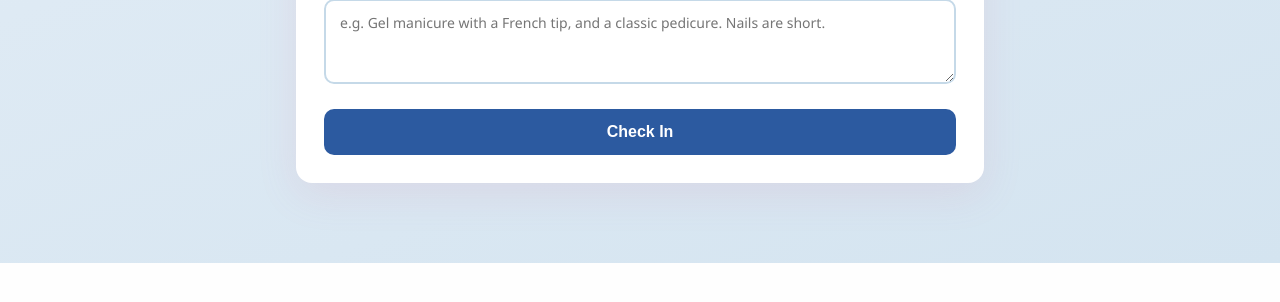
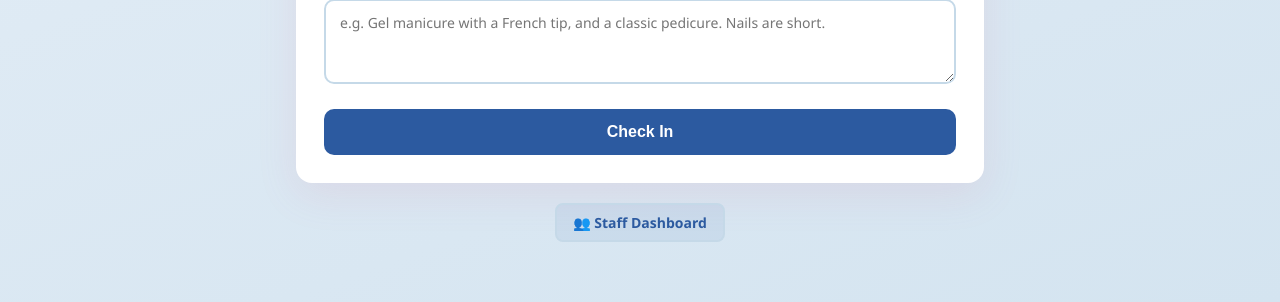
Before and after one commit to KEVIN-NGUYENDAD/Sass-ai-app, a Flask app: page / in a window 1280 px wide. Shown: the part 694-996 px from the top of the page. Before the commit the page ends 957 px from the top, so only its background shows below. Run offline with Flask 3, Linux system fonts and the light colour scheme.

Commit message:
fix: Add Staff Dashboard navigation link to customer check-in page
- Add footer link with emoji (👥 Staff Dashboard) to navigate from check-in to staff queue
- Add CSS styling for footer-link with hover effects
- Improves navigation flow between customer and staff interfaces
- Link points to /staff page for staff queue management

Co-Authored-By: Claude Haiku 4.5 <noreply@anthropic.com>
Claude-Session: https://claude.ai/code/session_012AgvBsAV4D9AKLwzz3oKFw

```diff
--- a/nail_salon_checkin/static/style.css
+++ b/nail_salon_checkin/static/style.css
@@ -250,6 +250,24 @@ textarea { resize: vertical; }
 
 .footer a:hover { text-decoration: underline; }
 
+.footer-link {
+    display: inline-block;
+    padding: 8px 16px !important;
+    color: var(--pink-dark) !important;
+    font-size: 14px !important;
+    font-weight: 600;
+    background: rgba(44, 90, 160, 0.08);
+    border: 2px solid var(--border);
+    border-radius: 8px;
+    transition: all 0.3s ease;
+}
+
+.footer-link:hover {
+    background: rgba(44, 90, 160, 0.15);
+    border-color: var(--pink-dark);
+    text-decoration: none;
+}
+
 .staff-toolbar {
     display: flex;
     align-items: center;
--- a/nail_salon_checkin/templates/checkin.html
+++ b/nail_salon_checkin/templates/checkin.html
@@ -89,7 +89,7 @@
         </main>
 
         <footer class="footer">
-            <!-- Customer page - no staff links visible -->
+            <a href="/staff" class="footer-link">👥 Staff Dashboard</a>
         </footer>
     </div>
 
```
